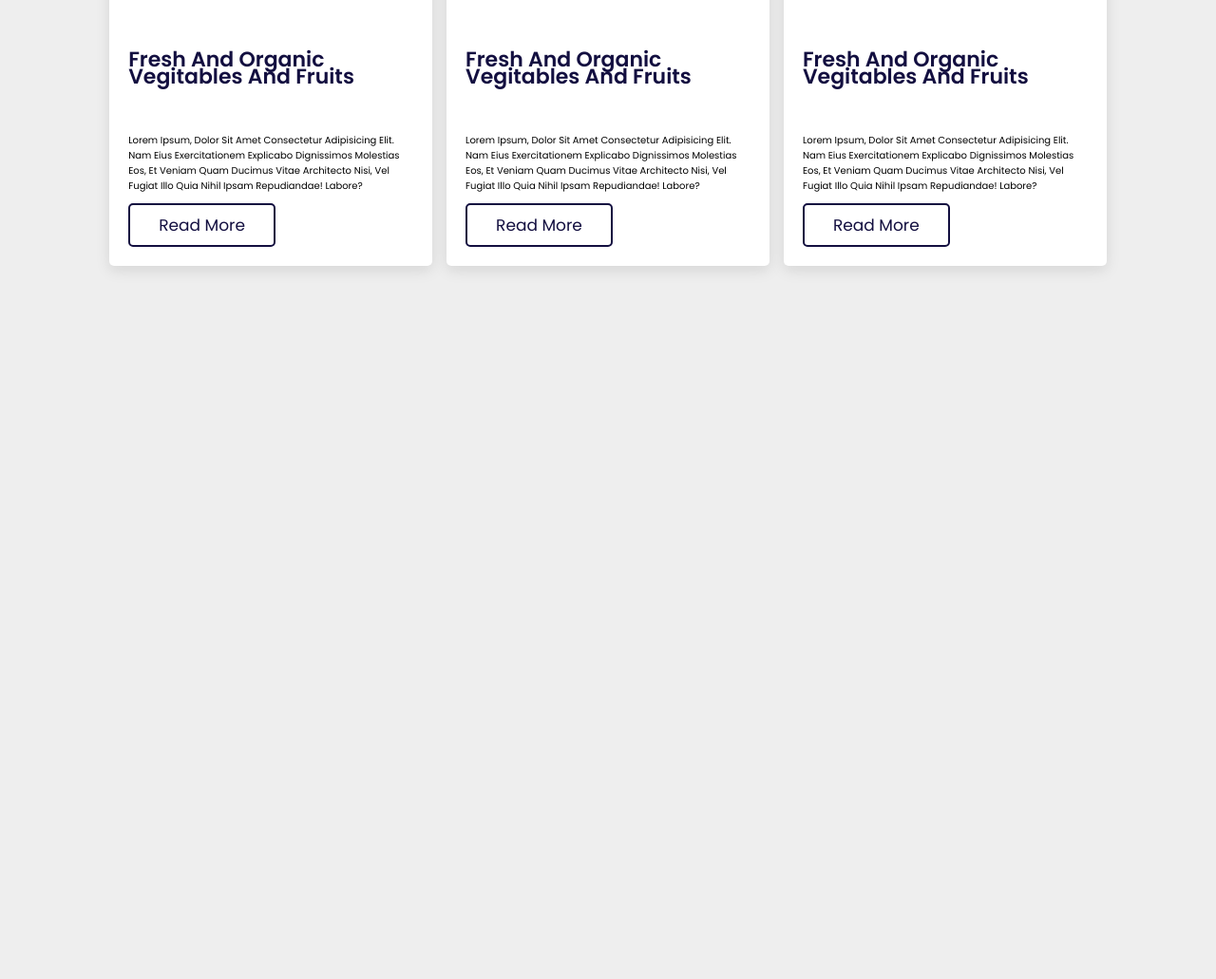
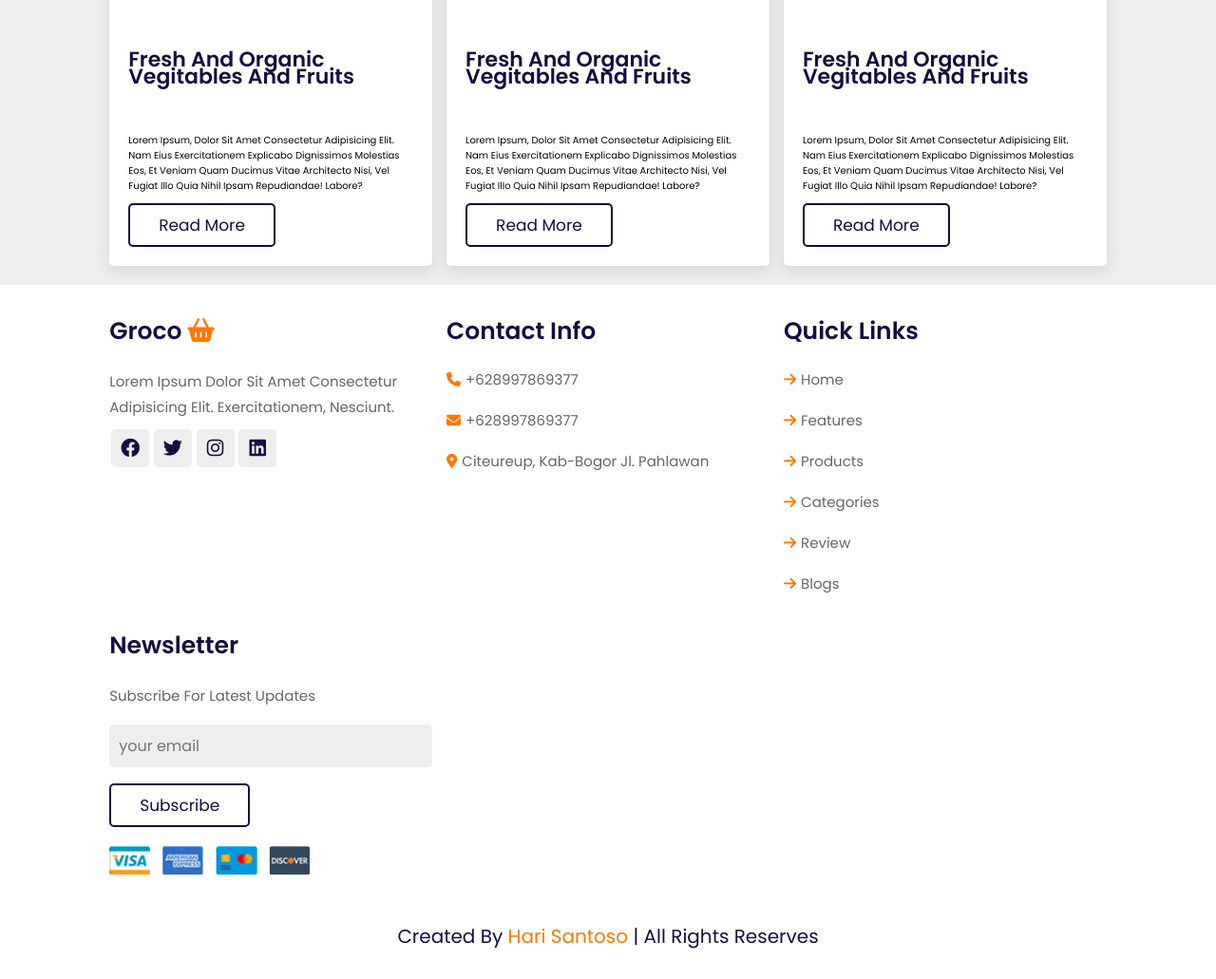
Before and after one commit to harisantoso/warung-berkah, a plain HTML site: page index.html in a window 1280 px wide. Shown: the part 4090-5121 px from the top of the page at 95% size. Before the commit the page ends 4390 px from the top, so only its background shows below. Drawn offline with nearby package versions, Linux system fonts and the light colour scheme.

Commit message:
footer section

```diff
--- a/css/style.css
+++ b/css/style.css
@@ -561,6 +561,103 @@ section {
 
 /* blogs section end */
 
+/* footer section start */
+.footer {
+  background: #fff;
+}
+
+.footer .box-container {
+  display: grid;
+  grid-template-columns: repeat(auto-fit, minmax(26rem, 1fr));
+  gap: 1.5rem;
+}
+
+.footer .box-container .box h3 {
+  font-size: 2.5rem;
+  color: var(--black);
+  padding: 1rem 0;
+}
+
+.footer .box-container .box h3 i {
+  color: var(--orange);
+}
+
+.footer .box-container .box .links {
+  display: block;
+  font-size: 1.5rem;
+  color: var(--light-color);
+  padding: 1rem 0;
+}
+
+.footer .box-container .box .links i {
+  color: var(--orange);
+  padding-right: .5rem;
+}
+
+.footer .box-container .box .links:hover i {
+  padding-right: 2rem;
+}
+
+.footer .box-container .box p {
+  line-height: 1.8;
+  font-size: 1.5rem;
+  color: var(--light-color);
+  padding: 1rem 0;
+}
+
+.footer .box-container .box .share a {
+  height: 4rem;
+  width: 4rem;
+  line-height: 4rem;
+  border-radius: .5rem;
+  font-size: 2rem;
+  color: var(--black);
+  margin-left: .2rem;
+  background: #eee;
+  text-align: center;
+}
+
+.footer .box-container .box .share a:hover {
+  background: var(--orange);
+  color: #fff;
+}
+
+.footer .box-container .box .email {
+  width: 100%;
+  margin: .7rem 0;
+  padding: 1rem;
+  border-radius: .5rem;
+  background: #eee;
+  font-size: 1.6rem;
+  color: var(--black);
+  text-transform: none;
+}
+
+.footer .box-container .box .payment-img {
+  margin-top: 2rem;
+  height: 3rem;
+}
+
+/* footer section end */
+
+/* credit section start */
+
+.footer .credit {
+  text-align: center;
+  margin-top: 2rem;
+  padding: 1rem;
+  padding-top: 2.5rem;
+  font-size: 2rem;
+  color: var(--black);
+  border-top: var(--border);
+}
+
+.footer .credit span {
+  color: var(--orange);
+}
+
+/* credit section end */
+
 @media (max-width:768px) {
 
   #menu-btn {
@@ -601,4 +698,8 @@ section {
   .heading {
     font-size: 2.5rem;
   }
+
+  .footer {
+    text-align: center;
+  }
 }
--- a/index.html
+++ b/index.html
@@ -432,26 +432,52 @@
   </section>
   <!-- blogs section ends -->
 
+  <!-- footer section starts -->
 
+  <section class="footer">
+    <div class="box-container">
 
+      <div class="box">
+        <h3> groco <i class="fas fa-shopping-basket"></i> </h3>
+        <p>Lorem ipsum dolor sit amet consectetur adipisicing elit. Exercitationem, nesciunt.</p>
+        <div class="share">
+          <a href="#" class="fab fa-facebook"></a>
+          <a href="#" class="fab fa-twitter"></a>
+          <a href="#" class="fab fa-instagram"></a>
+          <a href="#" class="fab fa-linkedin"></a>
+        </div>
+      </div>
 
+      <div class="box">
+        <h3>contact info</h3>
+        <a href="#" class="links"><i class="fas fa-phone"></i>+628997869377</a>
+        <a href="#" class="links"><i class="fas fa-envelope"></i>+628997869377</a>
+        <a href="#" class="links"><i class="fas fa-map-marker-alt"></i>Citeureup, Kab-Bogor Jl. Pahlawan</a>
+      </div>
 
+      <div class="box">
+        <h3>quick links</h3>
+        <a href="#" class="links"><i class="fas fa-arrow-right"></i>home</a>
+        <a href="#" class="links"><i class="fas fa-arrow-right"></i>features</a>
+        <a href="#" class="links"><i class="fas fa-arrow-right"></i>products</a>
+        <a href="#" class="links"><i class="fas fa-arrow-right"></i>categories</a>
+        <a href="#" class="links"><i class="fas fa-arrow-right"></i>review</a>
+        <a href="#" class="links"><i class="fas fa-arrow-right"></i>blogs</a>
+      </div>
 
+      <div class="box">
+        <h3>newsletter</h3>
+        <p>subscribe for latest updates</p>
+        <input type="email" placeholder="your email" class="email">
+        <input type="submit" value="subscribe" class="btn">
+        <img src="images/grosery/payment.png" class="payment-img" alt="">
+      </div>
 
+    </div>
+    <div class="credit"> created by <span> Hari Santoso </span> | all rights reserves </div>
+  </section>
 
-
-
-
-
-
-
-
-
-
-
-
-
-
+  <!-- footer section ends -->
 
   <script src="https://cdn.jsdelivr.net/npm/swiper@10/swiper-bundle.min.js"></script>
 
```
Also changed, not shown: CATATAN.txt.
